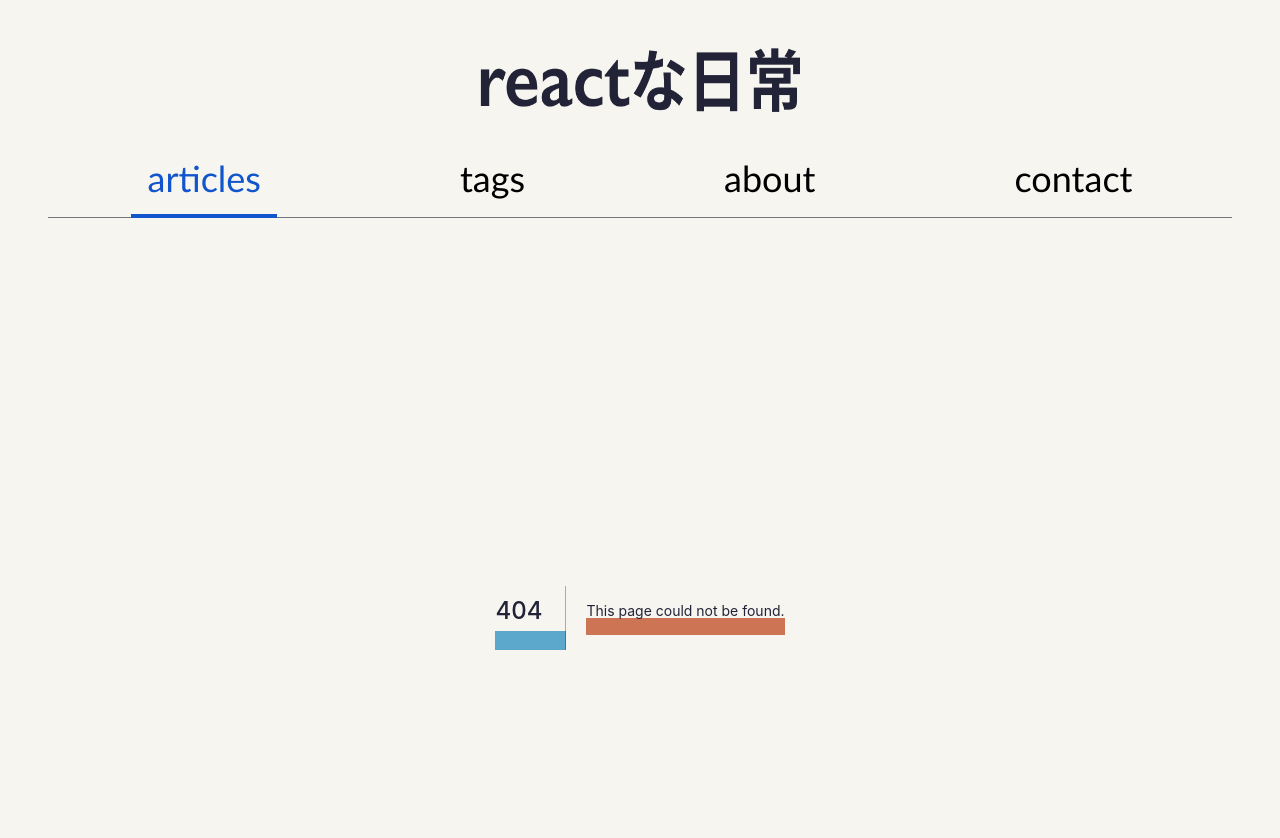
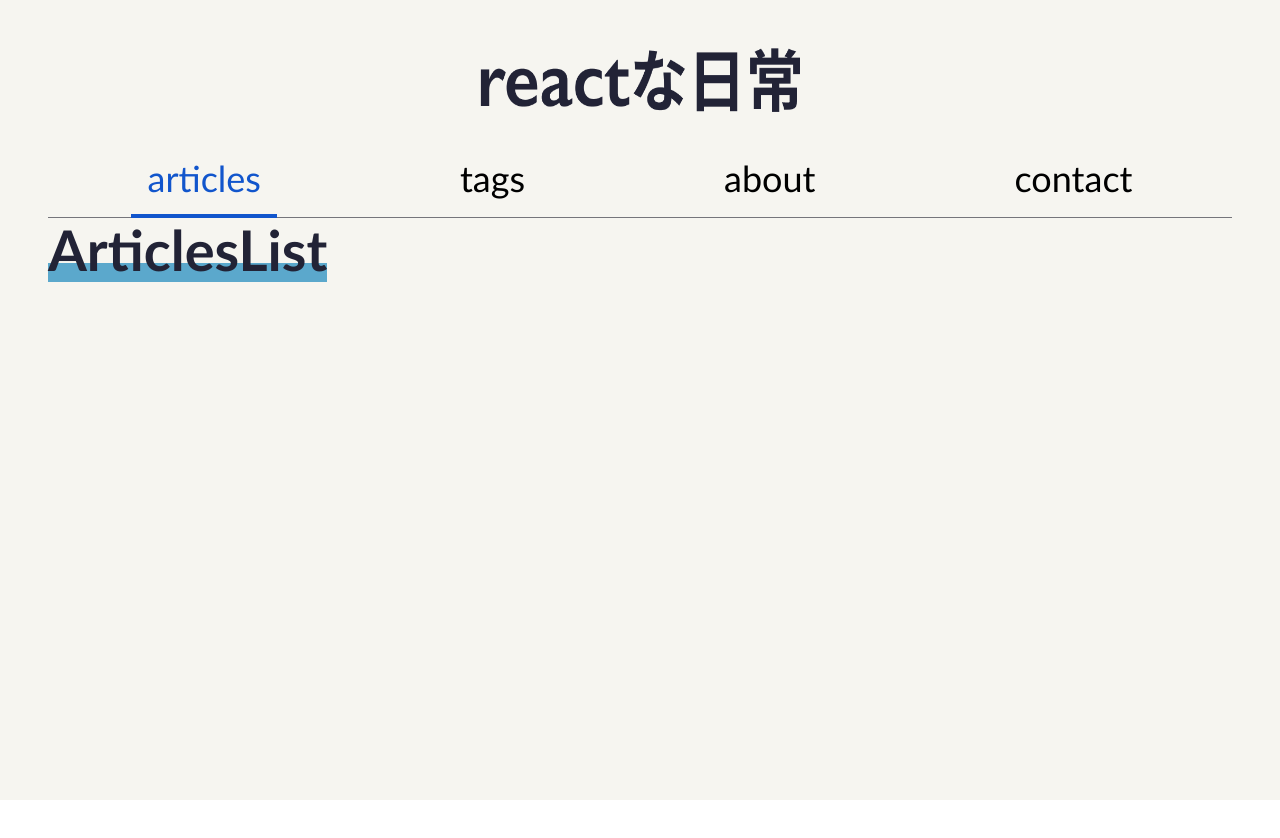
Before and after one commit to fo-ji/reactive-everyday, a Next.js app: page /articles in a window 1280 px wide. Before the commit this address had no page. Shown: the top 838 px of the page. After the commit the page ends 800 px from the top, so only its background shows below. Built offline with nearby package versions, Linux system fonts and the light colour scheme.

Commit message:
add tmp index pages

```diff
--- /dev/null
+++ b/src/pages/about/index.tsx
@@ -0,0 +1,7 @@
+import { NextPage } from 'next'
+
+const About: NextPage = () => {
+  return <h1>About</h1>
+}
+
+export default About
--- /dev/null
+++ b/src/pages/articles/index.tsx
@@ -0,0 +1,7 @@
+import { NextPage } from 'next'
+
+const ArticlesList: NextPage = () => {
+  return <h1>ArticlesList</h1>
+}
+
+export default ArticlesList
--- /dev/null
+++ b/src/pages/contact/index.tsx
@@ -0,0 +1,7 @@
+import { NextPage } from 'next'
+
+const Contact: NextPage = () => {
+  return <h1>Contact</h1>
+}
+
+export default Contact
--- /dev/null
+++ b/src/pages/tags/index.tsx
@@ -0,0 +1,7 @@
+import { NextPage } from 'next'
+
+const TagsList: NextPage = () => {
+  return <h1>TagsList</h1>
+}
+
+export default TagsList
```
